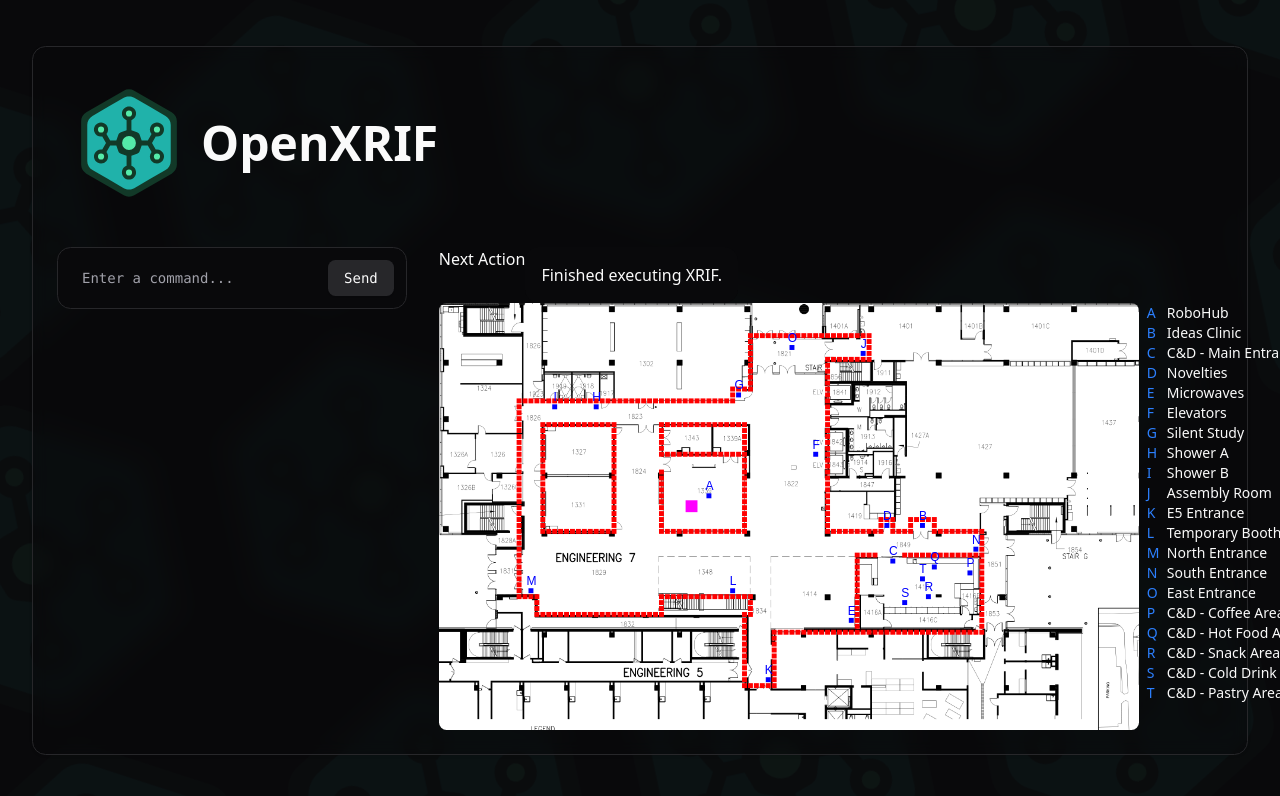
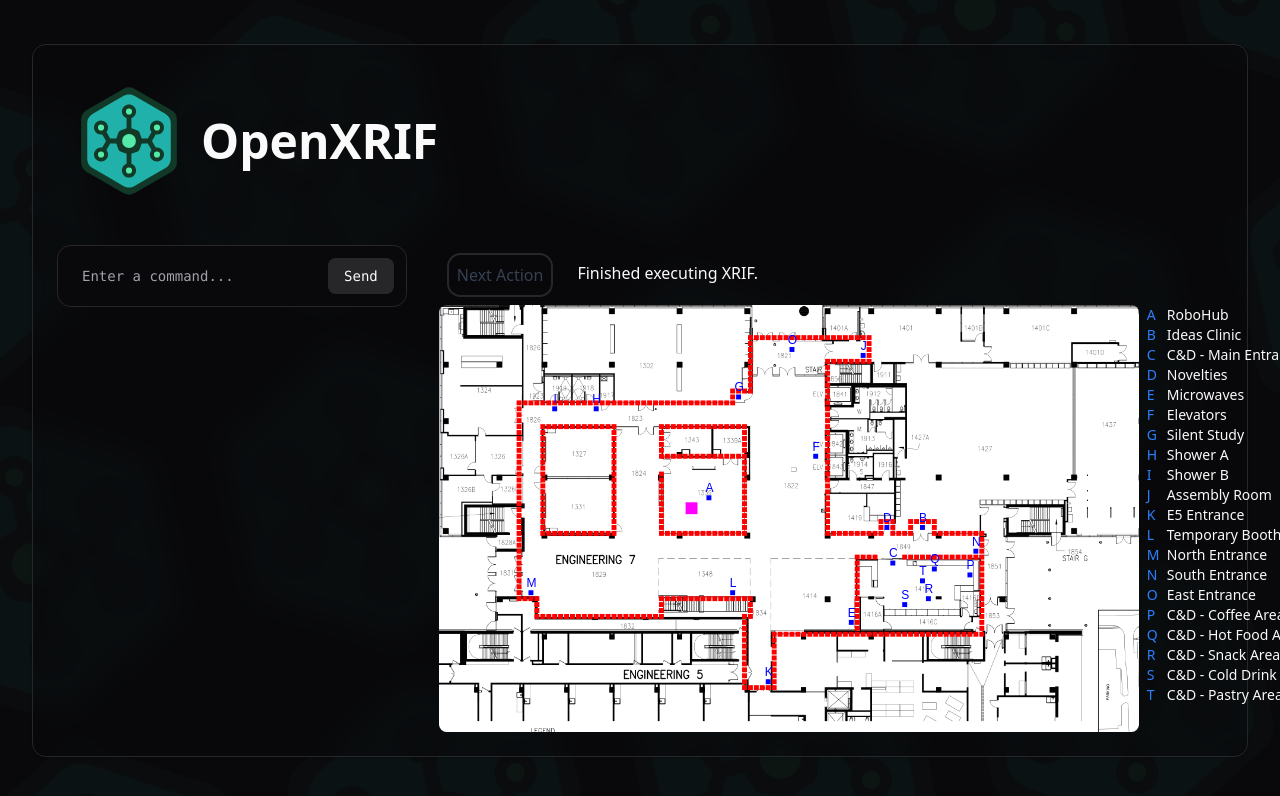
Before and after one commit to OpenXRIF/web, a React (Vite) app: page / in a window 1280 px wide. Shown: the top 796 px of the page. Built offline with nearby package versions, Linux system fonts and the light colour scheme.

Commit message:
Styled next action button

```diff
--- a/src/Executor.tsx
+++ b/src/Executor.tsx
@@ -1,11 +1,23 @@
+import { cn } from "./lib/utils";
 import { useXrifStore } from "./store";
 
 export const Executor = () => {
   const executeAction = useXrifStore((state) => state.executeAction);
-
+  const actionExists = useXrifStore(
+    (state) => !!state.xrifValue?.actions[state.highlightedAction]
+  );
   return (
-    <div>
-      <button onClick={executeAction}>Next Action</button>
+    <div className="p-2">
+      <button
+        disabled={!actionExists}
+        className={cn(
+          "rounded-xl border-2 p-2",
+          actionExists ? "" : "text-gray-700"
+        )}
+        onClick={executeAction}
+      >
+        Next Action
+      </button>
     </div>
   );
 };
--- a/src/SpeechBubble.tsx
+++ b/src/SpeechBubble.tsx
@@ -7,15 +7,15 @@ const SpeechBubble = () => {
 
   if (!action) {
     return (
-      <div className="bg-card p-4 rounded-xl">
+      <div className="p-4 rounded-xl">
         <p>Finished executing XRIF.</p>
       </div>
-    )
+    );
   }
 
   if (action?.action === "speak") {
     return (
-      <div className="bg-card p-4 rounded-xl">
+      <div className="p-4 rounded-xl">
         <p>Robot says: {action.input}</p>
       </div>
     );
@@ -23,7 +23,7 @@ const SpeechBubble = () => {
 
   if (action?.action === "wait") {
     return (
-      <div className="bg-card p-4 rounded-xl">
+      <div className="p-4 rounded-xl">
         <p>Waiting for {action.input} seconds...</p>
       </div>
     );
@@ -31,7 +31,7 @@ const SpeechBubble = () => {
 
   if (action?.action === "navigate") {
     return (
-      <div className="bg-card p-4 rounded-xl">
+      <div className="p-4 rounded-xl">
         <p>Navigating to {action.input.name}...</p>
       </div>
     );
```
